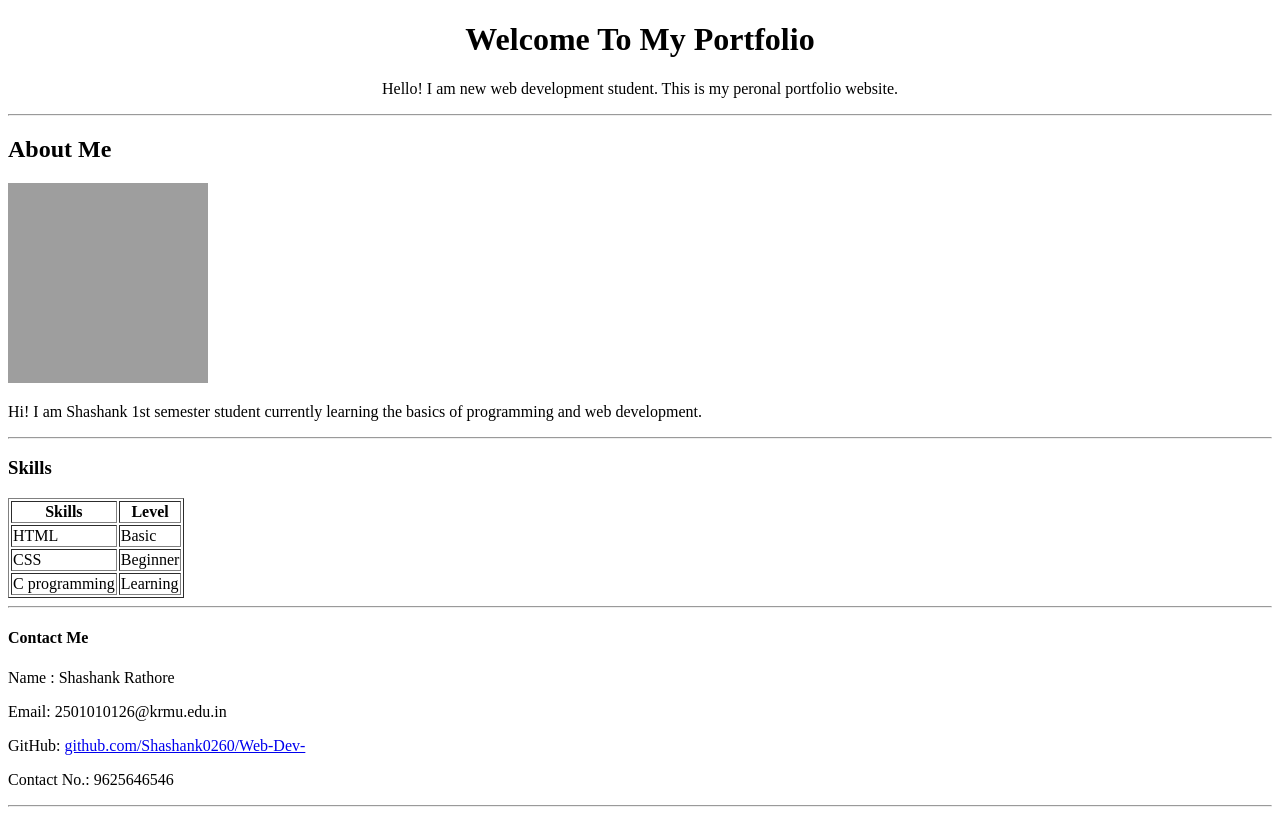
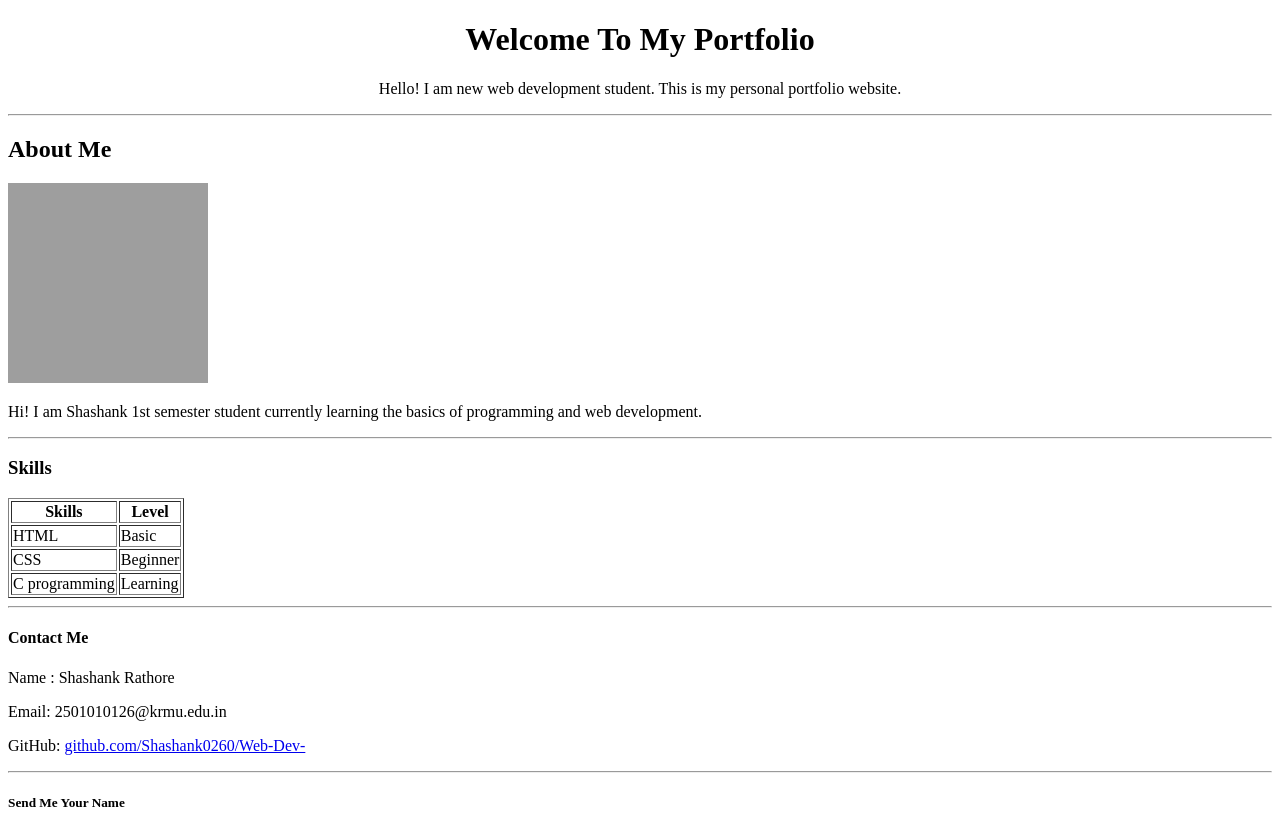
Before and after one commit to Shashank0260/Web-Dev-, a plain HTML site: page INDEX.html in a window 1280 px wide. Shown: the top 814 px of the page. Drawn offline with Linux system fonts and the light colour scheme; grey boxes are pictures that could not be loaded.

Commit message:
INDEX.html

```diff
--- a/INDEX.html
+++ b/INDEX.html
@@ -8,7 +8,7 @@
 <body>
     <center><h1>Welcome To My Portfolio</h1></center>
 
-<center><p>Hello! I am new web development student. This is my peronal portfolio website.</p></center>
+<center><p>Hello! I am new web development student. This is my personal portfolio website.</p></center>
 
 <hr>
 
@@ -47,7 +47,6 @@
 <p>Name : Shashank Rathore</p>
 <p>Email: 2501010126@krmu.edu.in</p>
 <p>GitHub: <a href="https://github.com/Shashank0260/Web-Dev-">github.com/Shashank0260/Web-Dev-</a></p>
-<p>Contact No.: 9625646546</p>
 
 <hr>
 
@@ -60,6 +59,7 @@
         <input type="submit" value="Submit">
     </form>
 
+
 </body>
-
 </html>
+</html>
```
